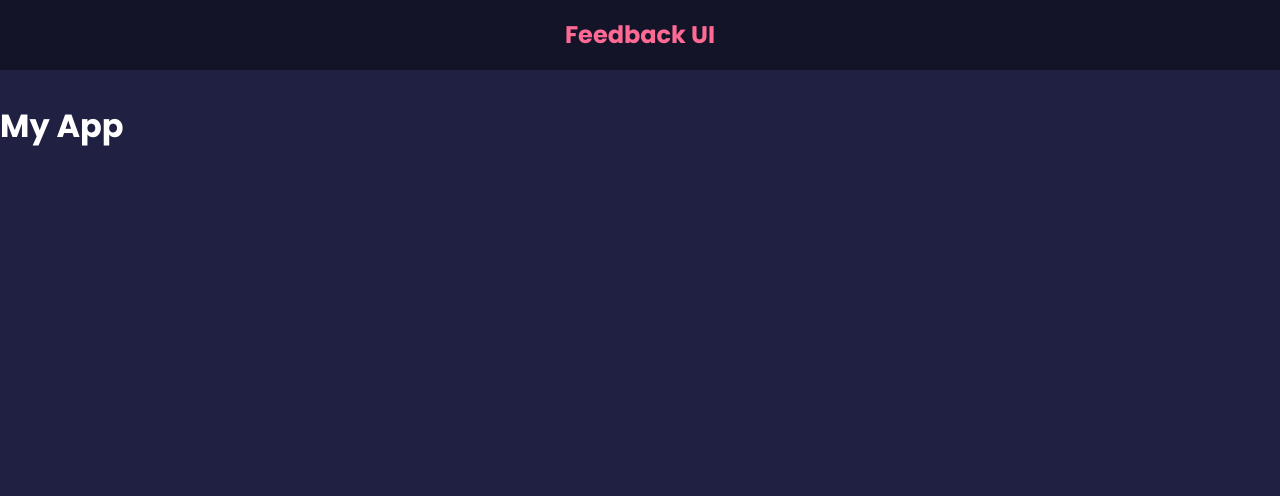
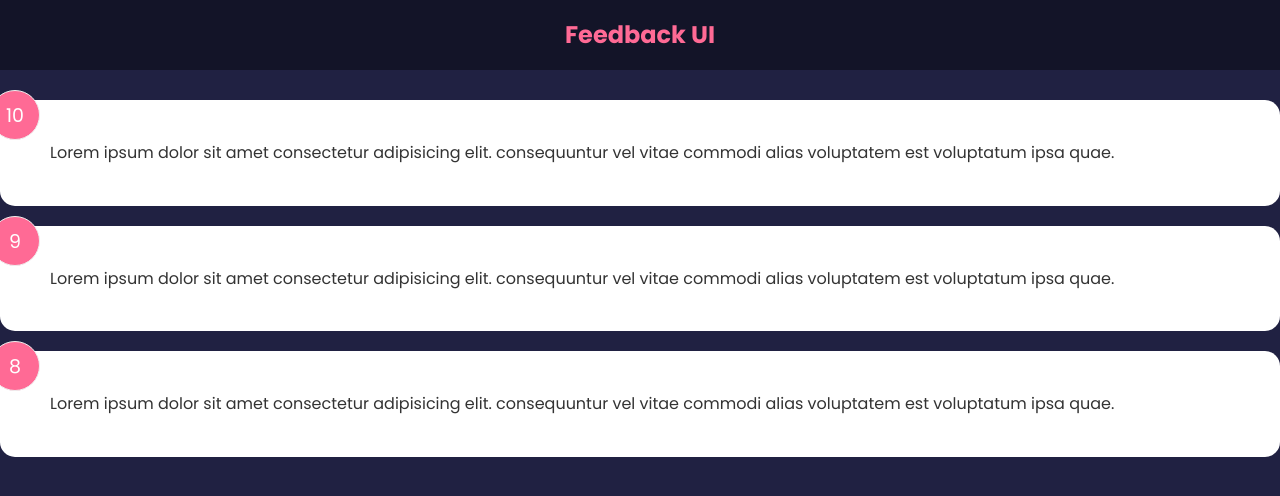
Before and after one commit to czwartaoslpoj/feedback-app, a React (Create React App) app: page / in a window 1280 px wide. Shown: the top 496 px of the page. Built offline with nearby package versions, Linux system fonts and the light colour scheme.

Commit message:
Add FeedbackList component and pass Feedback data to Feedback List

```diff
--- a/src/App.js
+++ b/src/App.js
@@ -1,11 +1,15 @@
+import { useState } from "react";
 import Header from "./components/Header";
+import FeedbackData from "./data/FeedbackData";
+import FeedbackList from "./components/FeedbackList";
 
 function App() {
+  const [feedback, setFeedback] = useState(FeedbackData);
   return (
     <>
       <Header />
       <div className="cotainer">
-        <h1>My App</h1>
+        <FeedbackList feedback={feedback} />
       </div>
     </>
   );
--- /dev/null
+++ b/src/components/FeedbackItem.jsx
@@ -0,0 +1,10 @@
+function FeedbackItem({ item }) {
+  return (
+    <div className="card">
+      <div className="num-display">{item.rating}</div>
+      <div className="text-display">{item.text}</div>
+    </div>
+  );
+}
+
+export default FeedbackItem;
--- /dev/null
+++ b/src/components/FeedbackList.jsx
@@ -0,0 +1,17 @@
+import React from "react";
+import FeedbackItem from "./FeedbackItem";
+
+function FeedbackList({ feedback }) {
+  if (!feedback || feedback.length === 0) {
+    return <p>No Feedback yet</p>;
+  }
+  return (
+    <div className="feedback-list">
+      {feedback.map((item) => (
+        <FeedbackItem key={item.id} item={item} />
+      ))}
+    </div>
+  );
+}
+
+export default FeedbackList;
--- /dev/null
+++ b/src/data/FeedbackData.js
@@ -0,0 +1,19 @@
+const FeedbackData = [
+  {
+    id: 1,
+    rating: 10,
+    text: "Lorem ipsum dolor sit amet consectetur adipisicing elit. consequuntur vel vitae commodi alias voluptatem est voluptatum ipsa quae.",
+  },
+  {
+    id: 2,
+    rating: 9,
+    text: "Lorem ipsum dolor sit amet consectetur adipisicing elit. consequuntur vel vitae commodi alias voluptatem est voluptatum ipsa quae.",
+  },
+  {
+    id: 3,
+    rating: 8,
+    text: "Lorem ipsum dolor sit amet consectetur adipisicing elit. consequuntur vel vitae commodi alias voluptatem est voluptatum ipsa quae.",
+  },
+];
+
+export default FeedbackData;
```
